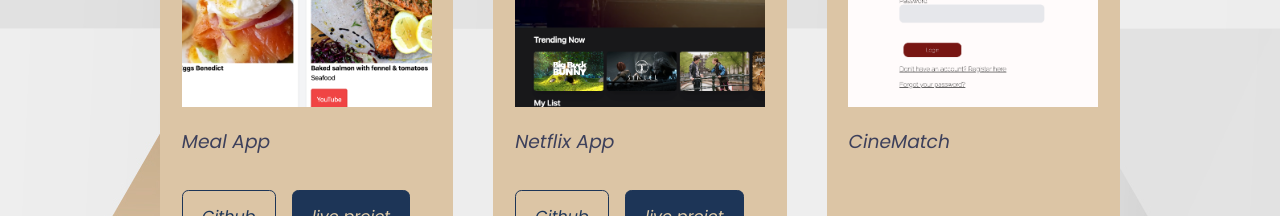
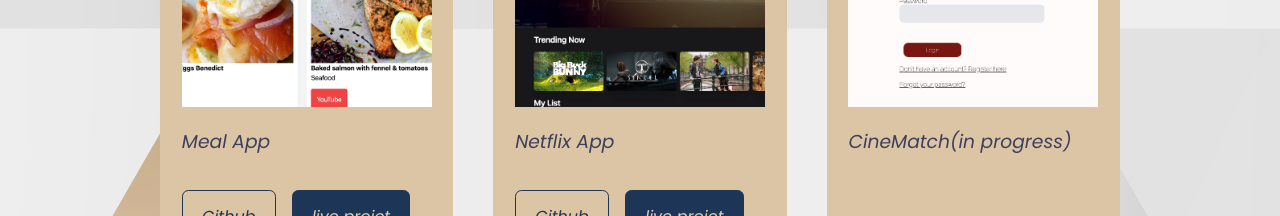
Before and after one commit to ncls-brn/react-portfolio-website, a React (Create React App) app in the folder react-portfolio-website/: page / in a window 1280 px wide. Shown: the part 3480-3696 px from the top of the page. Built offline with nearby package versions, Linux system fonts and the light colour scheme; the HTML template or start-up script is replaced by a standard one.

Commit message:
update files projet

```diff
--- a/react-portfolio-website/src/components/projets/Projets.jsx
+++ b/react-portfolio-website/src/components/projets/Projets.jsx
@@ -137,7 +137,7 @@ const Projets = () => {
         <article className="projets__item">
           <div className="projets__item-image"></div>
           <img src={IMG7} alt="" />
-          <h3>CineMatch</h3>
+          <h3>CineMatch(in progress)</h3>
         </article>
       </div>
     </section>
```
